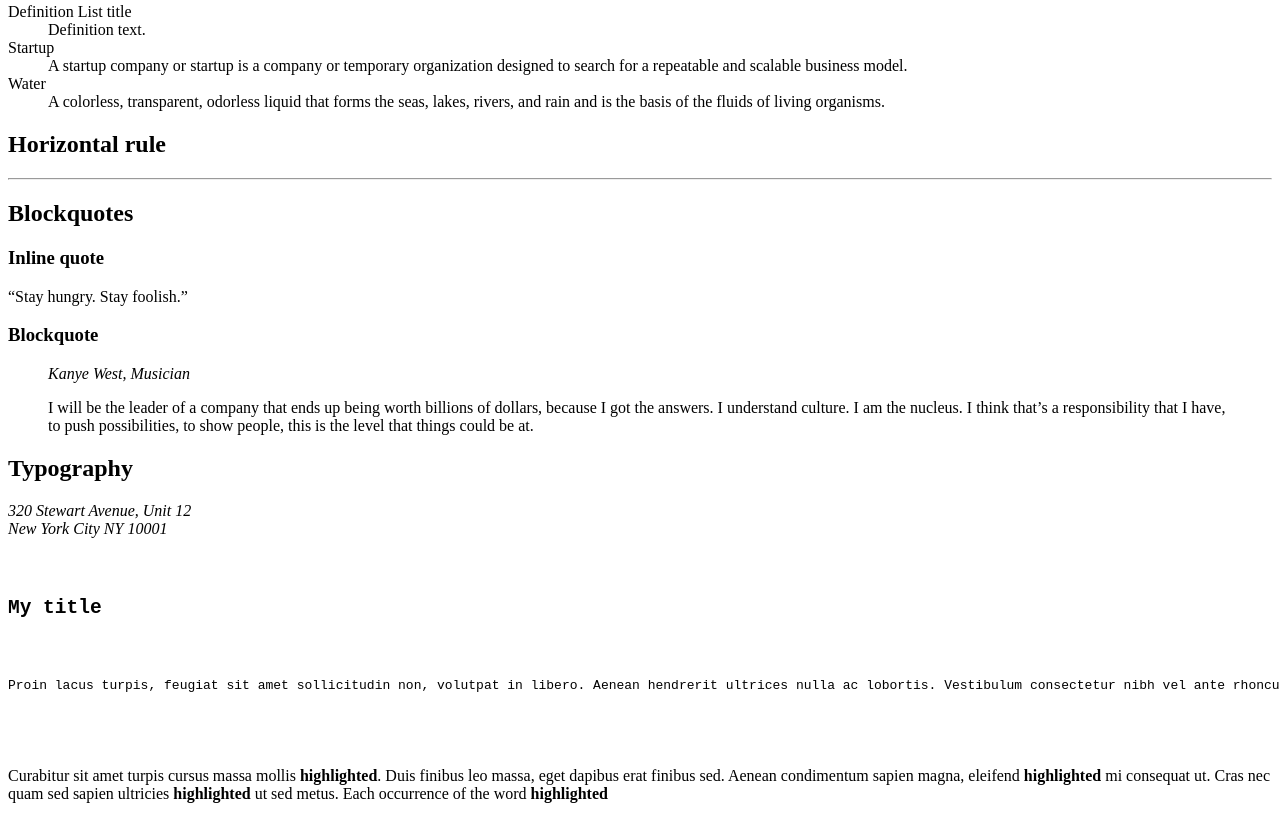
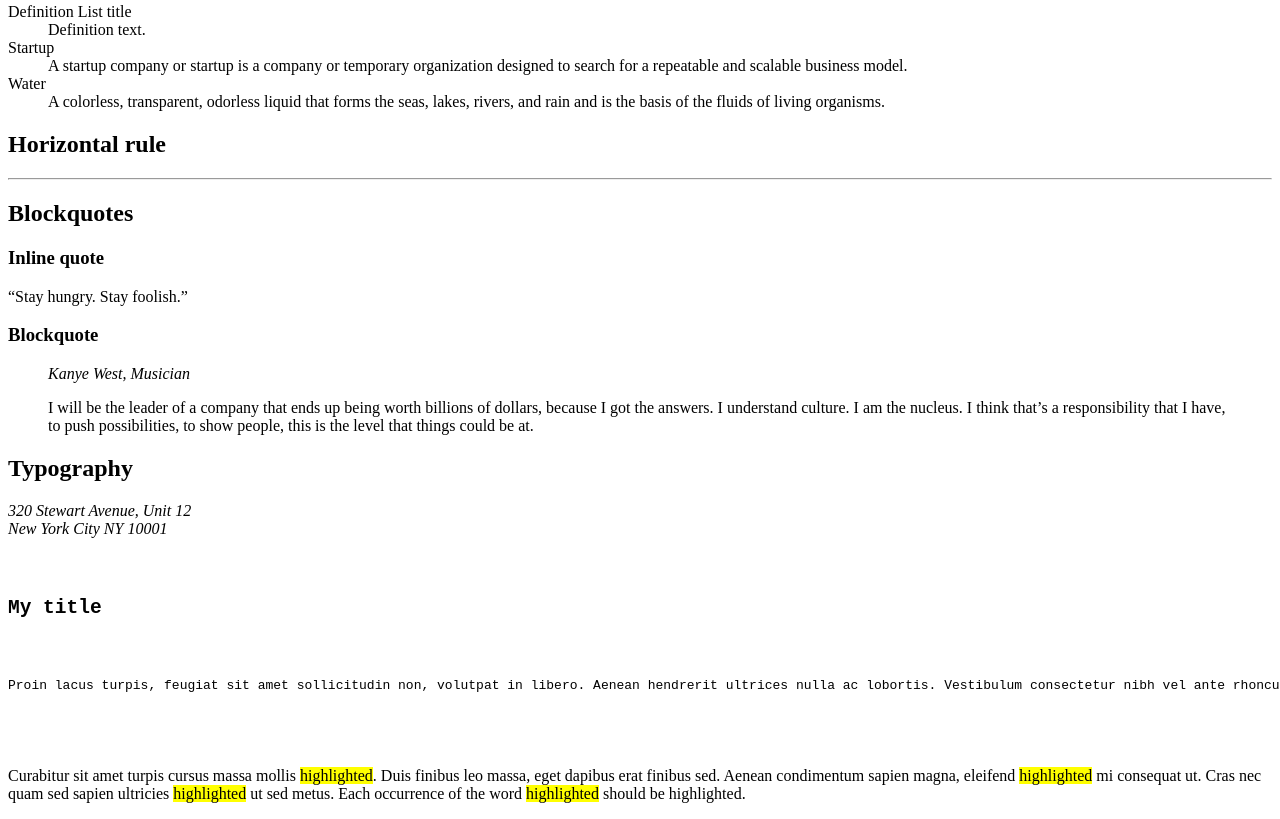
Before and after one commit to weedii/holbertonschool-web_front_end, a plain HTML site: page html_advanced/32-styleguide.html in a window 1280 px wide. Shown: the part 817-1636 px from the top of the page. Drawn offline with Linux system fonts and the light colour scheme.

Commit message:
Typography section - using the correct tags

```diff
--- a/html_advanced/32-styleguide.html
+++ b/html_advanced/32-styleguide.html
@@ -139,12 +139,10 @@
             </div>
 
             <div>
-                <p>
-                    Curabitur sit amet turpis cursus massa mollis <strong>highlighted</strong>.
-                    Duis finibus leo massa, eget dapibus erat finibus sed. Aenean condimentum sapien magna,
-                    eleifend <strong>highlighted</strong> mi consequat ut. Cras nec quam sed
-                    sapien ultricies <strong>highlighted</strong> ut sed metus. Each occurrence of
-                    the word <strong>highlighted</strong>
+                <p>Curabitur sit amet turpis cursus massa mollis <mark>highlighted</mark>. Duis finibus leo massa, eget
+                    dapibus erat finibus sed. Aenean condimentum sapien magna, eleifend <mark>highlighted</mark> mi
+                    consequat ut. Cras nec quam sed sapien ultricies <mark>highlighted</mark> ut sed metus. Each
+                    occurrence of the word <mark>highlighted</mark> should be highlighted.
                 </p>
             </div>
         </section>
```
